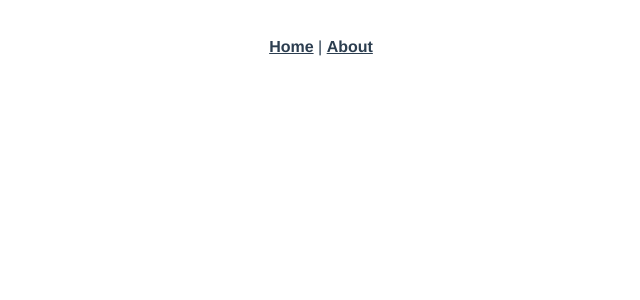
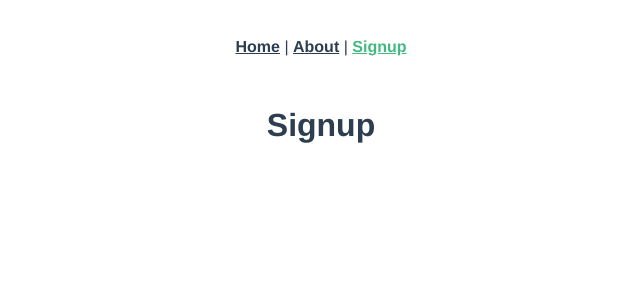
Before and after one commit to somi22/HoneySchool, a Vue app in the folder frontend/: page /signup in a window 1280 px wide. Before the commit this address had no page. Shown: the top 300 px of the page, without its empty margins (319-959 px from the left). Built offline with nearby package versions, Linux system fonts and the light colour scheme.

Commit message:
Feat: Create "Signup.vue" & "Login.vue" and assigned them on Router

```diff
--- a/frontend/src/App.vue
+++ b/frontend/src/App.vue
@@ -1,7 +1,8 @@
 <template>
   <div id="nav">
     <router-link to="/">Home</router-link> |
-    <router-link to="/about">About</router-link>
+    <router-link to="/about">About</router-link> |
+    <router-link to="/signup">Signup</router-link>
   </div>
   <router-view />
 </template>
--- a/frontend/src/router/index.ts
+++ b/frontend/src/router/index.ts
@@ -1,5 +1,6 @@
 import { createRouter, createWebHistory, RouteRecordRaw } from "vue-router";
 import Home from "../views/Home.vue";
+import Signup from "../views/accounts/Signup.vue";
 
 const routes: Array<RouteRecordRaw> = [
   {
@@ -16,6 +17,11 @@ const routes: Array<RouteRecordRaw> = [
     component: () =>
       import(/* webpackChunkName: "about" */ "../views/About.vue"),
   },
+  {
+    path: "/signup",
+    name: "Signup",
+    component: Signup,
+  },
 ];
 
 const router = createRouter({
--- /dev/null
+++ b/frontend/src/views/accounts/Signup.vue
@@ -0,0 +1,15 @@
+<template>
+  <h1>Signup</h1>
+</template>
+
+<script lang="ts">
+export default {
+	name: "Signup",
+
+
+}
+</script>
+
+<style>
+
+</style>
```
Also changed, not shown: frontend/src/views/accounts/Login.vue (added).
